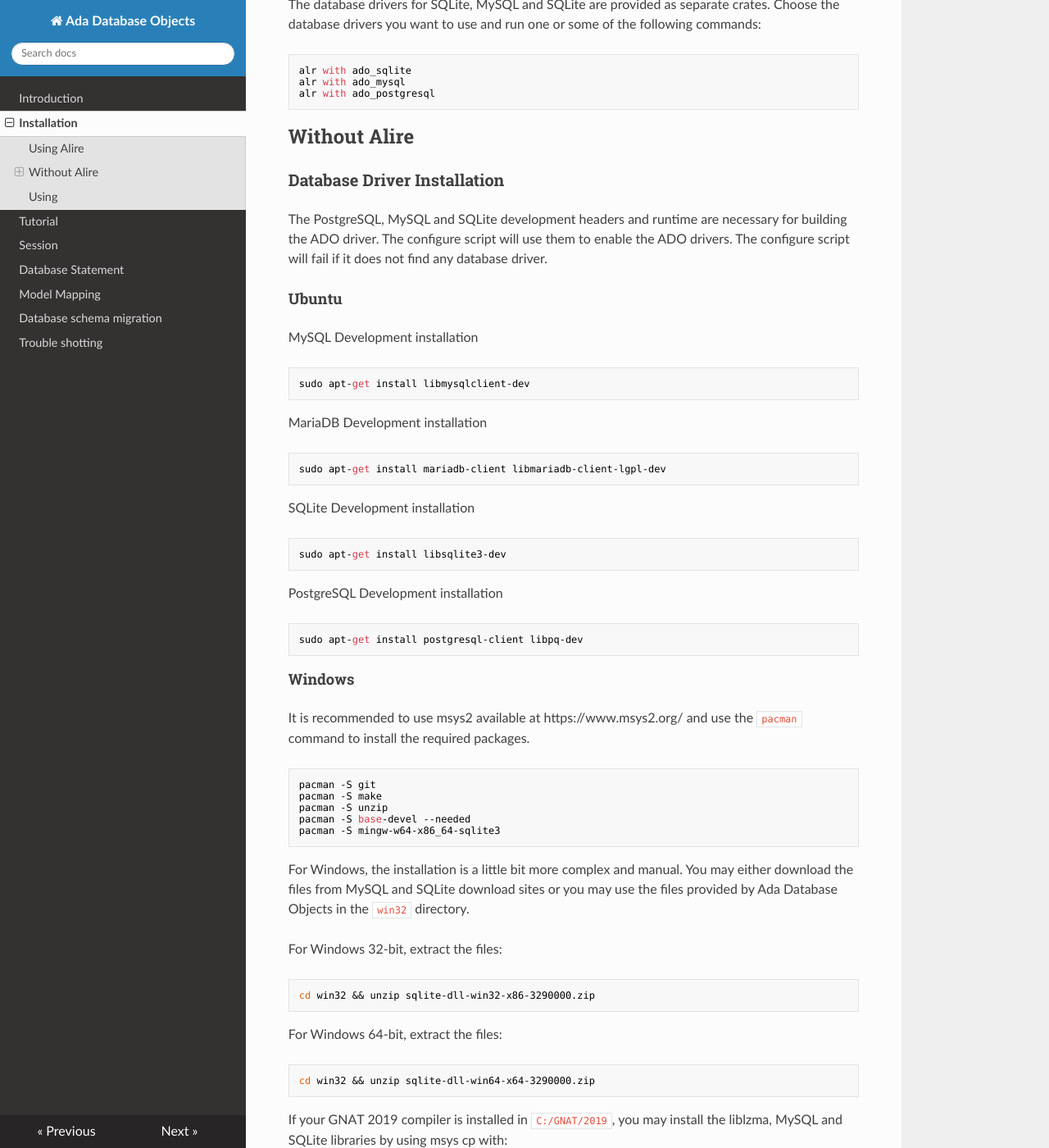
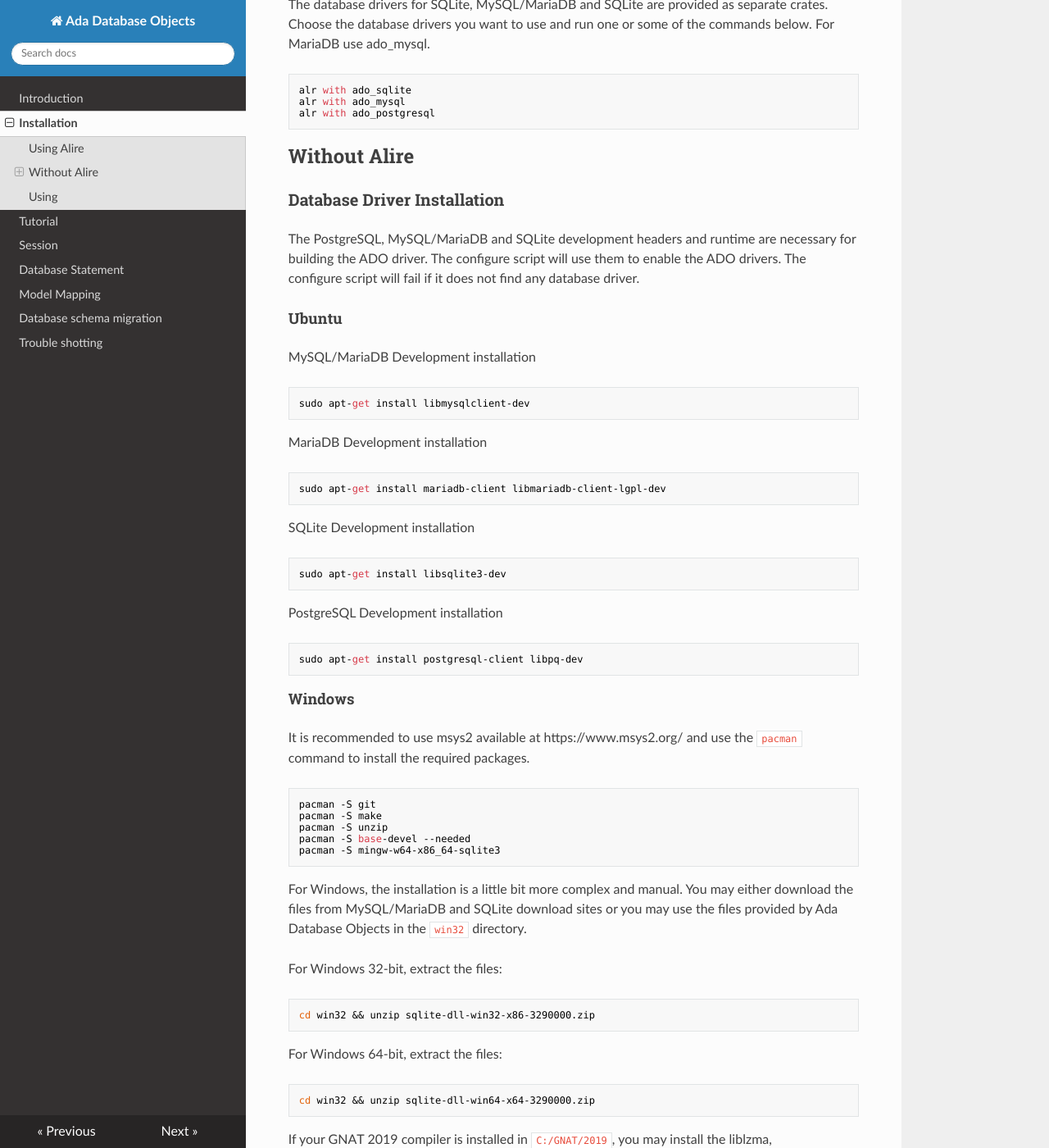
Before and after one commit to stcarrez/ada-ado, an MkDocs documentation site: the page built from docs/Installation.md, in a window 1280 px wide and 1400 px high, scrolled down 412 px. Shown: the whole window at 82% size. Built offline with MkDocs 1.6.1, drawn with Linux system fonts in a browser that asks for light colours; nearby versions of some CDN libraries; some of the changed text lies outside the part shown.

Commit message:
Add MariaDB to Installation.md

````diff
--- a/docs/Installation.md
+++ b/docs/Installation.md
@@ -12,8 +12,8 @@ alr index --update-all
 alr with ado
 ```
 
-The database drivers for SQLite, MySQL and SQLite are provided as separate crates.  Choose the database
-drivers you want to use and run one or some of the following commands:
+The database drivers for SQLite, MySQL/MariaDB and SQLite are provided as separate crates. Choose the
+database drivers you want to use and run one or some of the commands below. For MariaDB use ado_mysql.
 
 ```
 alr with ado_sqlite
@@ -25,13 +25,13 @@ alr with ado_postgresql
 
 ### Database Driver Installation
 
-The PostgreSQL, MySQL and SQLite development headers and runtime are necessary for building
+The PostgreSQL, MySQL/MariaDB and SQLite development headers and runtime are necessary for building
 the ADO driver.  The configure script will use them to enable the ADO drivers.
 The configure script will fail if it does not find any database driver.
 
 #### Ubuntu
 
-MySQL Development installation
+MySQL/MariaDB Development installation
 ```
 sudo apt-get install libmysqlclient-dev
 ```
@@ -65,8 +65,8 @@ pacman -S mingw-w64-x86_64-sqlite3
 ```
 
 For Windows, the installation is a little bit more complex and manual.
-You may either download the files from MySQL and SQLite download sites
-or you may use the files provided by Ada Database Objects
+You may either download the files from MySQL/MariaDB and SQLite download
+sites or you may use the files provided by Ada Database Objects
 in the `win32` directory.
 
 For Windows 32-bit, extract the files:
@@ -82,7 +82,8 @@ cd win32 && unzip sqlite-dll-win64-x64-3290000.zip
 ```
 
 If your GNAT 2019 compiler is installed in `C:/GNAT/2019`, you may
-install the liblzma, MySQL and SQLite libraries by using msys cp with:
+install the liblzma, MySQL/MariaDB and SQLite libraries by using msys
+cp with:
 
 ```
 cp win32/*.dll C:/GNAT/2019/bin
@@ -98,7 +99,7 @@ Before building ADO, you will need:
 
 * [Ada Utility Library](https://github.com/stcarrez/ada-util)
 * [XML/Ada](https://libre.adacore.com/libre/tools/xmlada/)
-* Either the PostgreSQL, MySQL or SQLite development headers installed.
+* Either the PostgreSQL, MySQL/MariaDB or SQLite development headers installed.
 
 First get, build and install the [XML/Ada](https://libre.adacore.com/libre/tools/xmlada/)
 and then get, build and install the [Ada Utility Library](https://github.com/stcarrez/ada-util).
@@ -113,7 +114,7 @@ and you may use:
   * `--prefix=DIR` to control the installation directory,
   * `--with-mysql=PATH` to control the path where `mysql_config` is installed,
   * `--with-ada-util=PATH` to control the installation path of [Ada Utility Library](https://github.com/stcarrez/ada-util),
-  * `--enable-mysql` to enable the support for MySQL,
+  * `--enable-mysql` to enable the support for MySQL/MariaDB,
   * `--enable-postgresql` to enable the support for PostgreSQL,
   * `--enable-sqlite` to enable the support for SQLite,
   * `--enable-shared` to enable the build of shared libraries,
@@ -142,7 +143,7 @@ make test
 ```
 And unit tests are executed by running the `bin/ado_harness` test program.  A configuration
 file is necessary to control the test parameters including the test database to be used.
-To run the tests with a MySQL database, use the following command:
+To run the tests with a MySQL/MariaDB database, use the following command:
 ```
 bin/ado_harness -config test-mysql.properties
 ```
````
